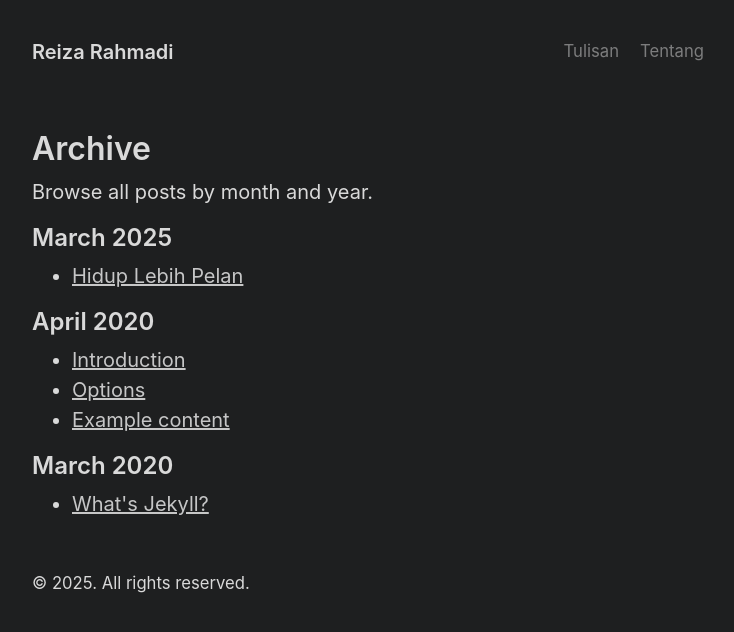
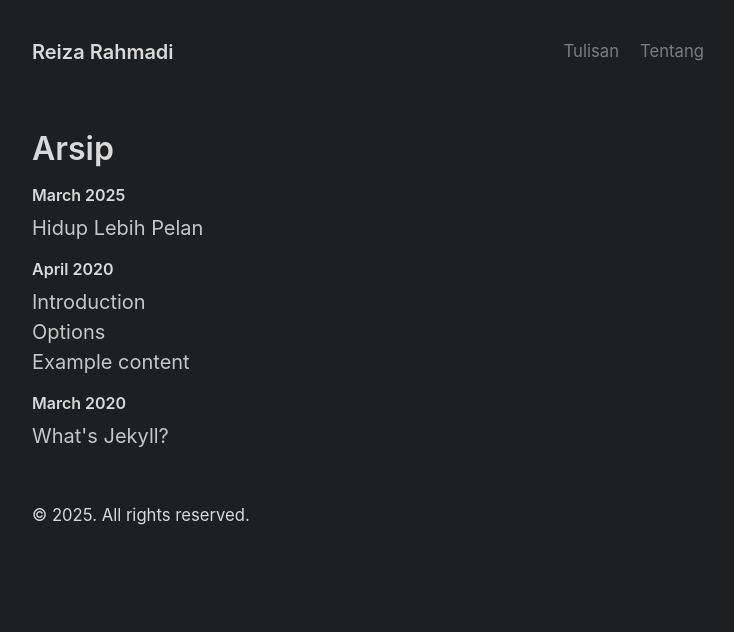
Before and after one commit to reizarahmadi/rzpage, a Jekyll site: the page built from archive.md, in a window 1280 px wide. Shown: the top 632 px of the page, without its empty margins (272-1006 px from the left). Built offline with Jekyll 4.4.1, drawn with Linux system fonts in a browser that asks for light colours.

Commit message:
Update archive.md

```diff
--- a/archive.md
+++ b/archive.md
@@ -3,14 +3,14 @@ layout: default
 title: Archive
 ---
 
-# Archive
+# Arsip
 
-Browse all posts by month and year.
+
 
 {% assign postsByYearMonth = site.posts | group_by_exp: "post", "post.date | date: '%B %Y'" %}
 {% for yearMonth in postsByYearMonth %}
-  <h2>{{ yearMonth.name }}</h2>
-  <ul>
+  <h4>{{ yearMonth.name }}</h4>
+  <ul class="related-posts">
     {% for post in yearMonth.items %}
       <li><a href="{{ post.url }}">{{ post.title }}</a></li>
     {% endfor %}
```
